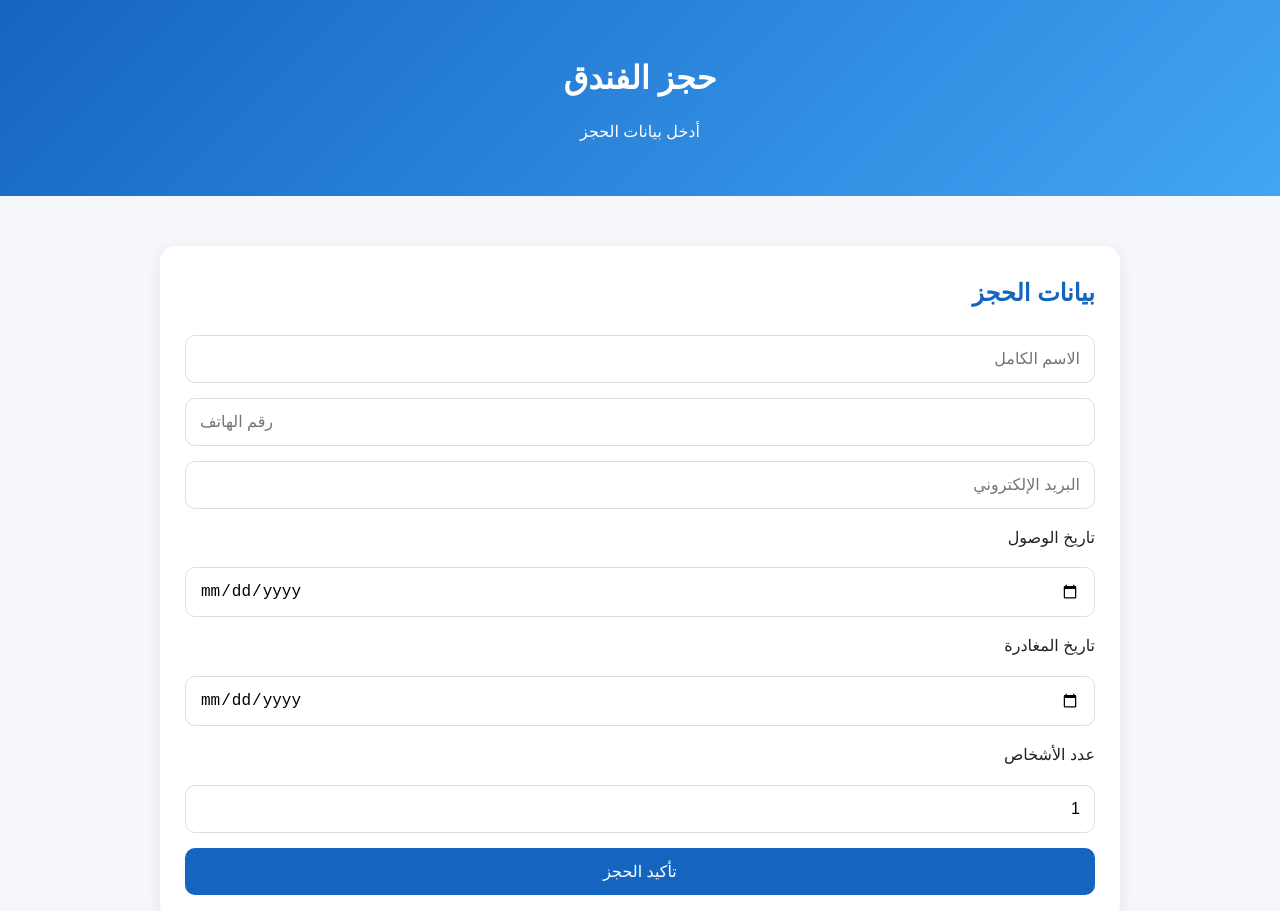
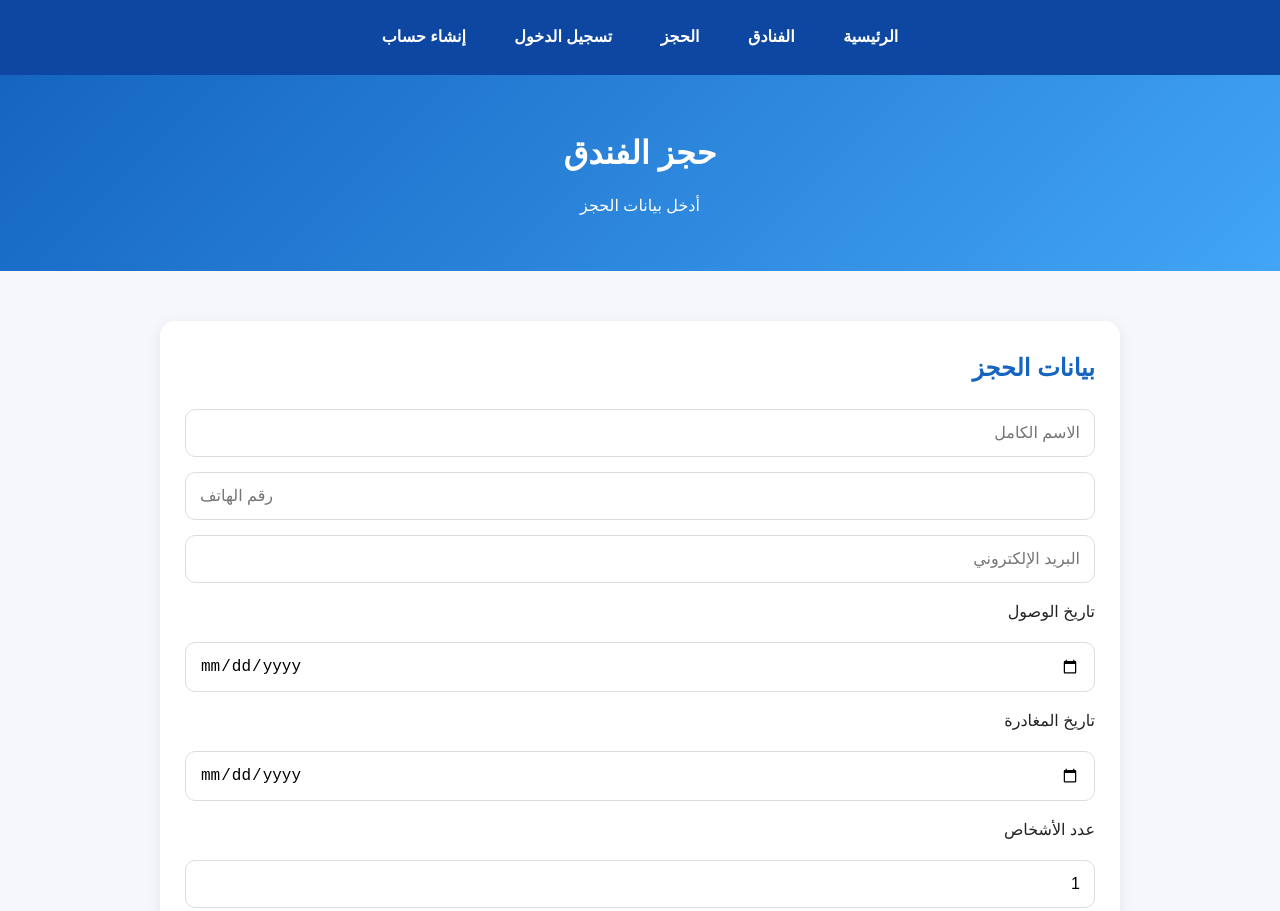
Before and after one commit to salim11221177-cloud/nazeel-graduation-project, a plain HTML site: page src/booking.html in a window 1280 px wide. Shown: the top 911 px of the page. Drawn offline with Linux system fonts and the light colour scheme.

Commit message:
إضافة قائمة التنقل إلى صفحة الحجز
Added a navigation bar with links to main pages.

```diff
--- a/src/booking.html
+++ b/src/booking.html
@@ -11,6 +11,14 @@
 </head>
 
 <body>
+
+    <nav>
+        <a href="index.html">الرئيسية</a>
+        <a href="hotels.html">الفنادق</a>
+        <a href="booking.html">الحجز</a>
+        <a href="login.html">تسجيل الدخول</a>
+        <a href="register.html">إنشاء حساب</a>
+    </nav>
 
     <header>
         <h1>حجز الفندق</h1>
@@ -49,6 +57,7 @@
                 <input type="date" required>
 
                 <label>عدد الأشخاص</label>
+
                 <input
                     type="number"
                     min="1"
```
